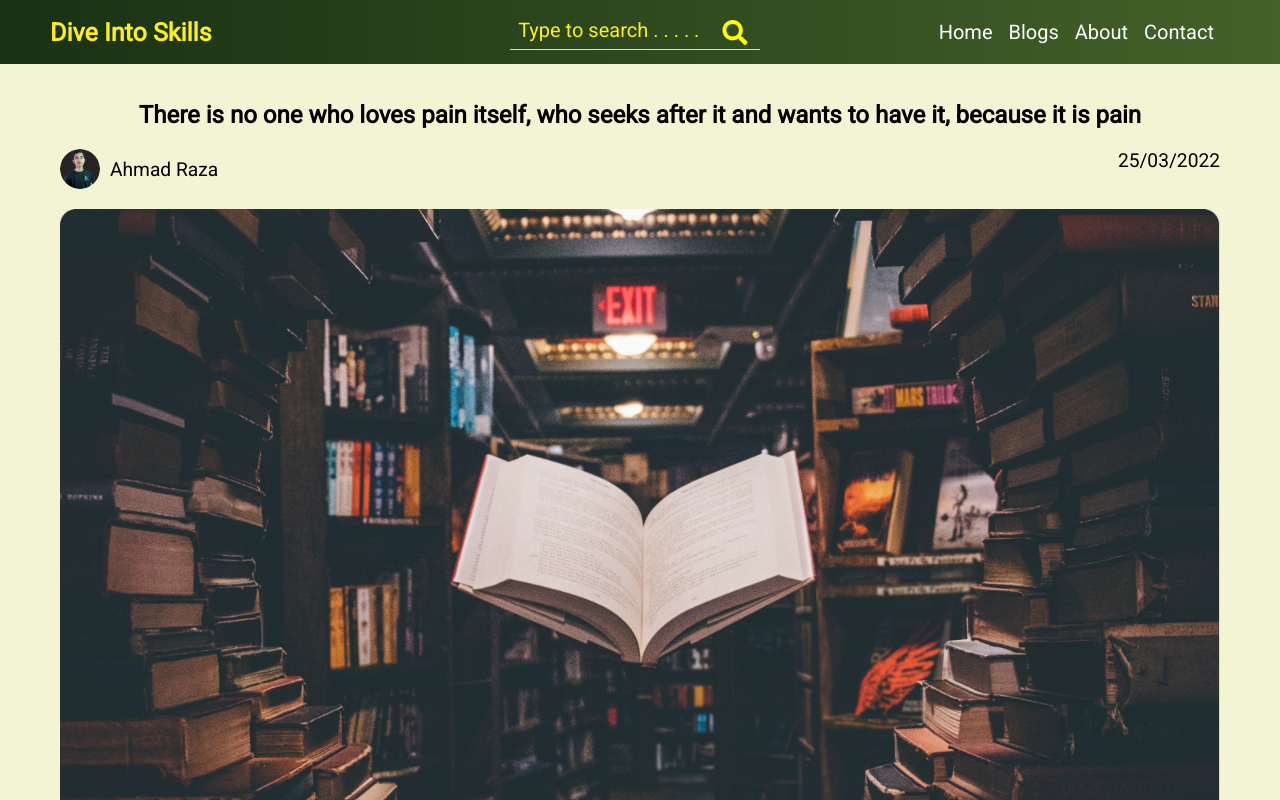
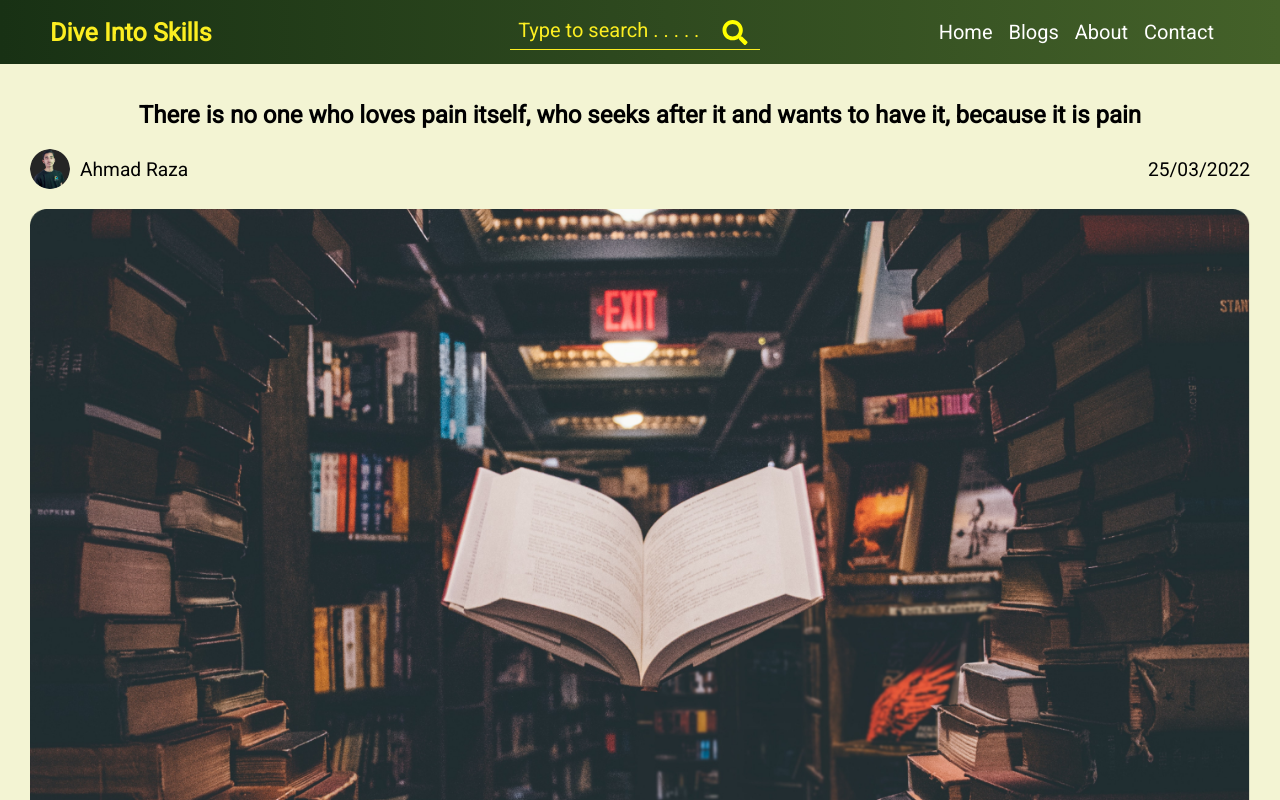
Before and after one commit to sahilbhardwaj-tmpl/DiveIntoSkills, a React (Vite) app: page /SinglePost in a window 1280 px wide. Shown: the top 800 px of the page. Built offline with nearby package versions, Linux system fonts and the light colour scheme.

Commit message:
Fixed date issue

```diff
--- a/src/components/SingleBlogPost/SingleBlogPostStyles.css
+++ b/src/components/SingleBlogPost/SingleBlogPostStyles.css
@@ -1,11 +1,12 @@
 .single-blog-post {
-    margin-left: 60px;
-    margin-right: 60px;
+    margin-left: 30px;
+    margin-right: 30px;
   }
 
   .author-section {
     display: flex;
     justify-content: space-between;
+    align-items: center;
     margin-top: 20px;
   }
 
```
